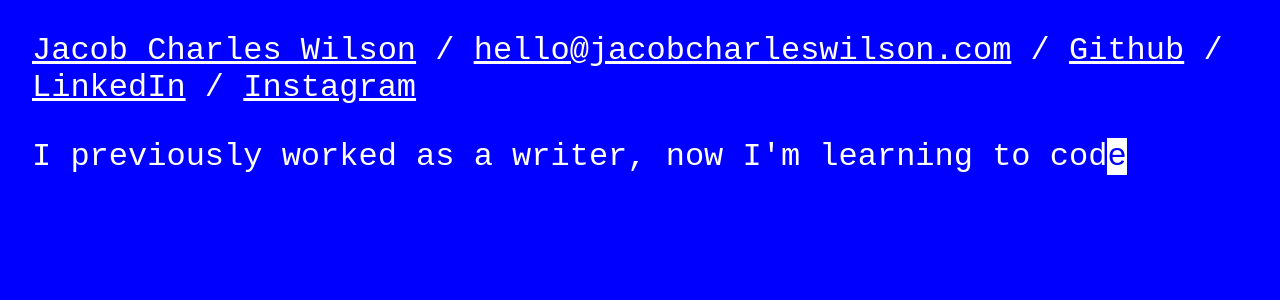
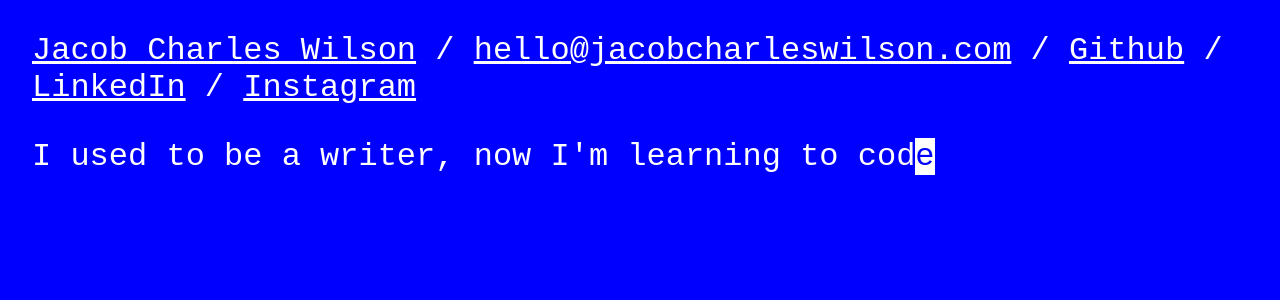
Before and after one commit to jclwilson/jclwilson.github.io, a Jekyll site: the page built from index.md, in a window 1280 px wide. Shown: the top 300 px of the page. Built offline with Jekyll 4.4.1, drawn with Linux system fonts in a browser that asks for light colours.

Commit message:
Updates grammar of index page

```diff
--- a/index.md
+++ b/index.md
@@ -1,4 +1,4 @@
 ---
 layout: default
 ---
-I previously worked as a writer, now I'm learning to cod<span id=cursor>e</span>
+I used to be a writer, now I'm learning to cod<span id=cursor>e</span>
```
